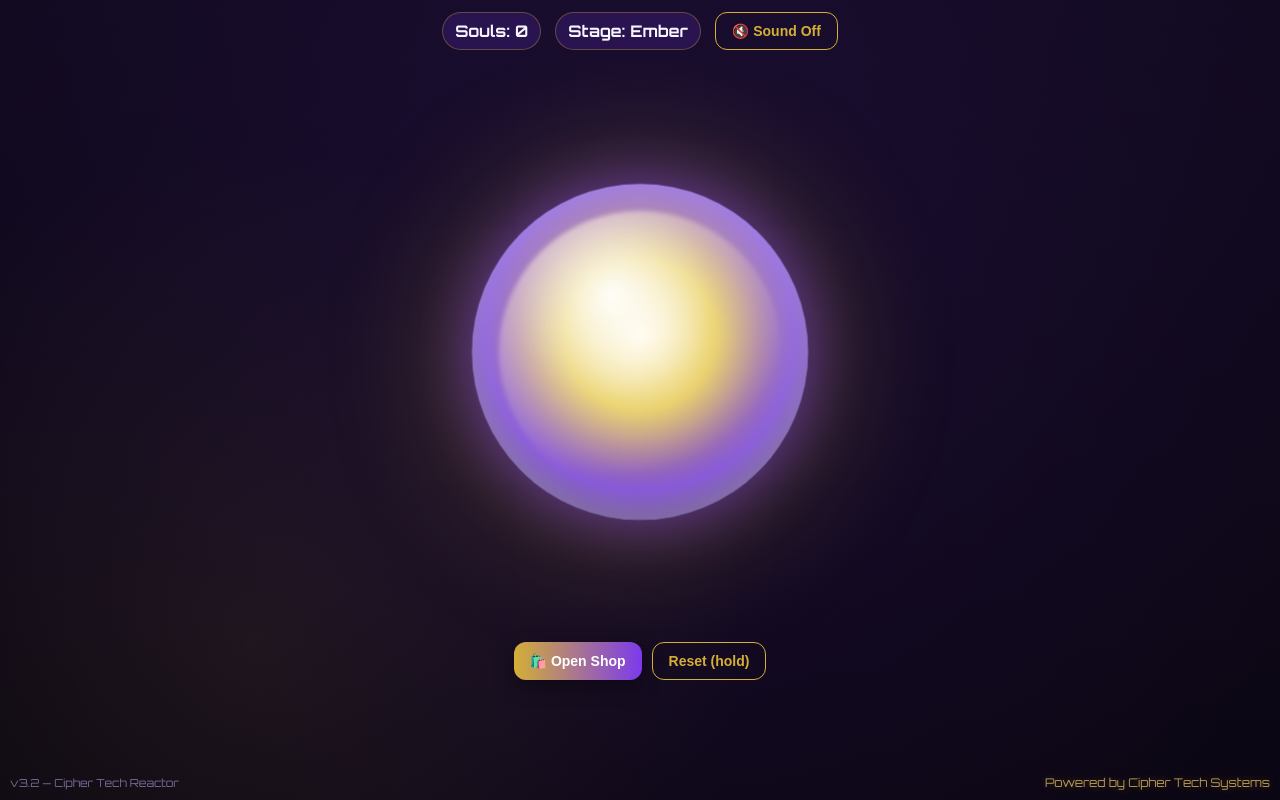
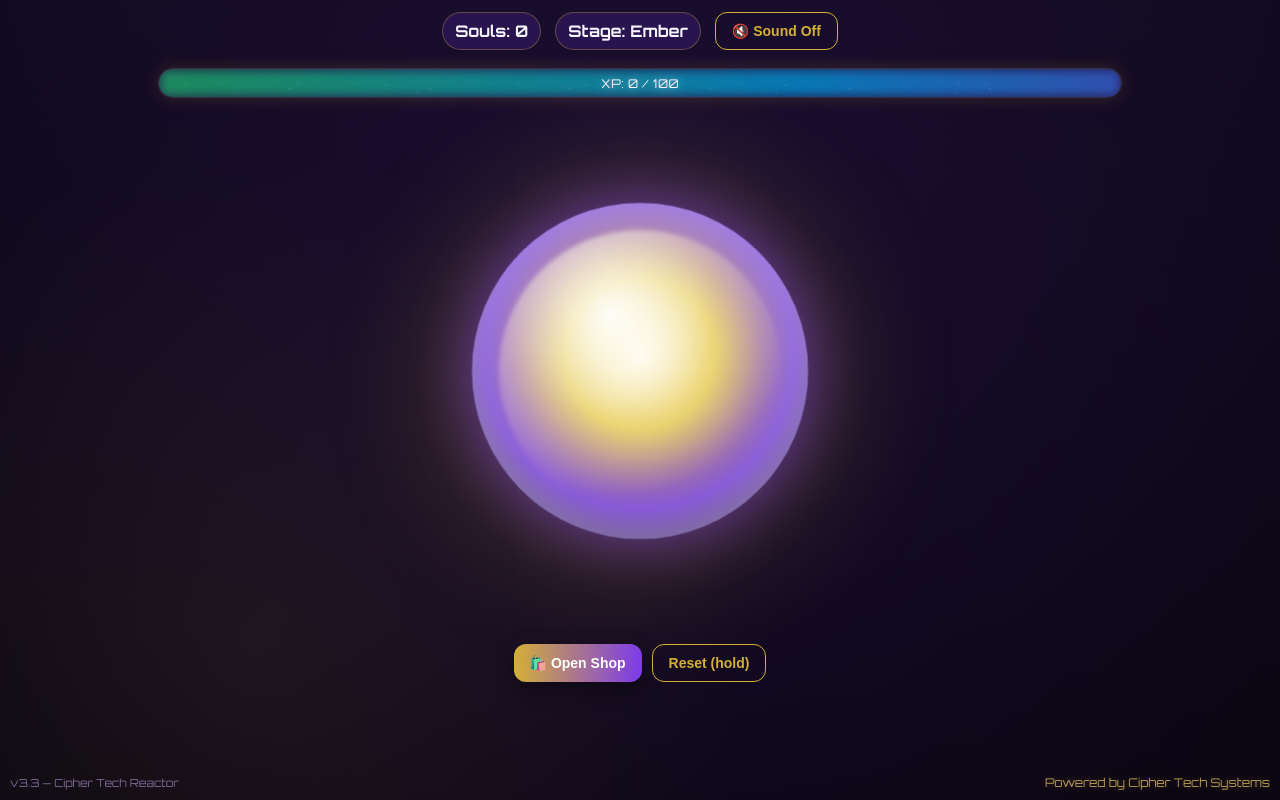
Before and after one commit to jds1985/Soul_Generator, a plain HTML site: page index.html in a window 1280 px wide. Drawn offline with Linux system fonts and the light colour scheme.

Commit message:
Update index.html for version 3.3 and add XP bar
Updated the title and description meta tags for version 3.3. Added an XP bar with visual effects.

```diff
--- a/index.html
+++ b/index.html
@@ -2,8 +2,8 @@
 <head>
   <meta charset="utf-8" />
   <meta name="viewport" content="width=device-width, initial-scale=1" />
-  <title>Soul Generator v3.2 — Cipher Tech Reactor (Winds of Ascension)</title>
-  <meta name="description" content="Tap the core to awaken souls. Cinematic particles, wind-chime ambience, sparkling taps, gust-of-wind ascensions, stage-evolving orb, and Cipher Tech boot sequence." />
+  <title>Soul Generator v3.3 — Cipher Tech Reactor (Soul Ascent)</title>
+  <meta name="description" content="Tap the core to awaken souls. Rainbow XP bar, cinematic particles, wind-chime ambience, sparkling taps, gust-of-wind ascensions, stage-evolving orb, and Cipher Tech boot sequence." />
   <link href="https://fonts.googleapis.com/css2?family=Orbitron:wght@400;700&display=swap" rel="stylesheet">
   <style>
     :root {
@@ -37,8 +37,27 @@ header { display:flex; align-items:center; justify-content:center; gap:14px; pad
 .btn { background: linear-gradient(90deg,var(--gold),var(--purple)); border: none; padding: 10px 16px; border-radius: 12px; color: #fff; cursor: pointer; box-shadow: 0 6px 20px rgba(0,0,0,0.4); font-size: 14px; font-weight: 700; }
 .btn.outline { background: transparent; border:1px solid var(--gold); color: var(--gold); box-shadow:none; }
 
+/* XP Bar (rainbow, orb-synced) */
+.xp-wrap { width: min(92vw, 980px); margin: 6px auto 0; padding: 0 8px; }
+.xp { position: relative; height: 30px; border-radius: 999px; overflow: hidden; border:1px solid rgba(255,255,255,0.15);
+  background: rgba(20, 12, 36, 0.55); box-shadow: 0 0 20px rgba(124,58,237,0.25) inset, 0 0 16px rgba(212,175,55,0.18);
+  animation: pulseSync 2.4s ease-in-out infinite; }
+/* flowing rainbow underlay */
+.xp::before { content:""; position:absolute; inset:0; background: linear-gradient(90deg,
+  #ff0080, #ff8c00, #ffe600, #21d07a, #00b3ff, #7c3aed, #ff0080);
+  background-size: 400% 100%; filter: blur(6px); opacity: 0.65; animation: rainbow 10s linear infinite; }
+/* fill layer */
+.xp-fill { position:absolute; top:0; left:0; height:100%; width:0%; border-radius: 999px; background: linear-gradient(90deg, rgba(212,175,55,0.9), rgba(124,58,237,0.95)); box-shadow: 0 0 18px rgba(212,175,55,0.45), 0 0 24px rgba(124,58,237,0.35); transition: width 420ms ease; }
+/* inner spark noise */
+.xp-sparks { position:absolute; inset:0; pointer-events:none; background-image: radial-gradient(circle at 10% 50%, rgba(255,255,255,0.25) 0 1px, transparent 1px), radial-gradient(circle at 30% 40%, rgba(255,255,255,0.2) 0 1px, transparent 1px), radial-gradient(circle at 60% 60%, rgba(255,255,255,0.15) 0 1px, transparent 1px), radial-gradient(circle at 80% 35%, rgba(255,255,255,0.2) 0 1px, transparent 1px); background-size: 140px 40px, 200px 40px, 180px 40px, 220px 40px; background-repeat: repeat; opacity: 0.35; animation: sparks 6s linear infinite; }
+.xp-text { position:absolute; inset:0; display:grid; place-items:center; font-size: 12px; letter-spacing: 0.5px; text-shadow: 0 0 8px rgba(255,255,255,0.5); }
+
+@keyframes rainbow { 0%{ background-position: 0% 50%; } 100%{ background-position: 400% 50%; } }
+@keyframes sparks { 0%{ background-position: 0 0, 0 0, 0 0, 0 0; } 100%{ background-position: 140px 0, 200px 0, 180px 0, 220px 0; } }
+@keyframes pulseSync { 0%,100%{ box-shadow: 0 0 20px rgba(124,58,237,0.25) inset, 0 0 16px rgba(212,175,55,0.18);} 50%{ box-shadow: 0 0 30px rgba(124,58,237,0.35) inset, 0 0 28px rgba(212,175,55,0.28);} }
+
 /* Arena */
-.arena { position: relative; width:100%; height: calc(100vh - 220px); display:grid; place-items:center; }
+.arena { position: relative; width:100%; height: calc(100vh - 254px); display:grid; place-items:center; }
 
 /* Background pulse wave */
 .pulse { position: absolute; inset: 0; pointer-events:none; opacity: 0; transform: scale(0.9);
@@ -109,7 +128,13 @@ header { display:flex; align-items:center; justify-content:center; gap:14px; pad
     <div class="pill">Souls: <span id="souls">0</span></div>
     <div class="pill">Stage: <span id="stageName">Ember</span></div>
     <button id="soundBtn" class="btn outline">🔇 Sound Off</button>
-  </header>  <main class="arena">
+  </header>  <!-- XP BAR -->  <div class="xp-wrap">
+    <div class="xp" id="xpBar">
+      <div class="xp-fill" id="xpFill"></div>
+      <div class="xp-sparks"></div>
+      <div class="xp-text" id="xpText">XP: 0 / 100</div>
+    </div>
+  </div>  <main class="arena">
     <div class="pulse" id="pulse"></div>
     <div class="orb" id="orb" role="button" aria-label="Generate soul energy"></div>
   </main>  <div class="controls">
@@ -136,7 +161,7 @@ header { display:flex; align-items:center; justify-content:center; gap:14px; pad
       <div class="boot-line" id="o3">Offline</div>
     </div>
   </div>  <!-- Watermarks -->  <div class="wm-right">Powered by Cipher Tech Systems</div>
-  <div class="wm-left">v3.2 — Cipher Tech Reactor</div>  <div class="ascend" id="ascendMsg"></div>  <script>
+  <div class="wm-left">v3.3 — Cipher Tech Reactor</div>  <div class="ascend" id="ascendMsg"></div>  <script>
   ;(() => {
     // ===== Elements =====
     const orb = document.getElementById('orb');
@@ -153,6 +178,10 @@ header { display:flex; align-items:center; justify-content:center; gap:14px; pad
     const offText = document.getElementById('offText');
     const pulse = document.getElementById('pulse');
     const ascendMsg = document.getElementById('ascendMsg');
+    // XP bar
+    const xpBar = document.getElementById('xpBar');
+    const xpFill = document.getElementById('xpFill');
+    const xpText = document.getElementById('xpText');
 
     // ===== Stages & palettes =====
     const STAGES = [
@@ -197,6 +226,34 @@ header { display:flex; align-items:center; justify-content:center; gap:14px; pad
     let lastStageIndex = currentStageIndex(state.souls);
     applyStageColors(lastStageIndex);
 
+    function nextThreshold(idx){
+      if(idx >= STAGES.length-1) return null; // max stage
+      return STAGES[idx+1].threshold;
+    }
+
+    function updateXPBar(){
+      const idx = currentStageIndex(state.souls);
+      const next = nextThreshold(idx);
+      if(next === null){
+        xpFill.style.width = '100%';
+        xpText.textContent = 'XP: MAX';
+        return;
+      }
+      const currBase = STAGES[idx].threshold;
+      const progress = Math.max(0, Math.min(1, (state.souls - currBase) / (next - currBase)));
+      xpFill.style.width = (progress * 100).toFixed(1) + '%';
+      xpText.textContent = `XP: ${format(state.souls)} / ${format(next)}`;
+    }
+
+    function flashXP(){
+      // brief white flash overlay using box-shadow bump on the fill layer
+      xpFill.animate([
+        { boxShadow: '0 0 18px rgba(212,175,55,0.45), 0 0 24px rgba(124,58,237,0.35)' },
+        { boxShadow: '0 0 34px rgba(255,255,255,0.95), 0 0 42px rgba(255,255,255,0.65)' },
+        { boxShadow: '0 0 18px rgba(212,175,55,0.45), 0 0 24px rgba(124,58,237,0.35)' }
+      ], { duration: 700, easing: 'ease-out' });
+    }
+
     function showAscend(name){
       ascendMsg.textContent = `You have ascended to ${name}.`;
       ascendMsg.classList.add('show');
@@ -208,11 +265,14 @@ header { display:flex; align-items:center; justify-content:center; gap:14px; pad
       const idx = currentStageIndex(state.souls);
       const name = STAGES[idx].name;
       stageNameEl.textContent = name;
+      updateXPBar();
       if(idx > lastStageIndex){ // stage up
         applyStageColors(idx);
         stageFlare();
         showAscend(name);
         playGust();
+        flashXP();
+        playSparkle(1); // tiny sparkle accent for the flash
       }
       lastStageIndex = idx;
       save();
@@ -295,10 +355,9 @@ header { display:flex; align-items:center; justify-content:center; gap:14px; pad
     let chimeTimer = null;
     function startChimeAmbience(){
       if(chimeTimer) clearInterval(chimeTimer);
-      // schedule a small stack of chimes every few seconds
       chimeTimer = setInterval(()=>{
         if(state.sound!=='on' || !audioCtx) return;
-        const base = 440 * Math.pow(2, (Math.random()*12-6)/12); // random base around A4
+        const base = 440 * Math.pow(2, (Math.random()*12-6)/12);
         for(let i=0;i<3;i++) setTimeout(()=>playChime(base * (i===0?1: (i===1?1.25:1.5))), i*220);
       }, 3200);
     }
@@ -312,8 +371,8 @@ header { display:flex; align-items:center; justify-content:center; gap:14px; pad
     }
 
     // Tap sparkle (short tinkle)
-    function playSparkle(){ if(state.sound!=='on' || !audioCtx) return;
-      const o = audioCtx.createOscillator(); o.type='triangle'; o.frequency.value = 1600 + Math.random()*800;
+    function playSparkle(mult=1){ if(state.sound!=='on' || !audioCtx) return;
+      const o = audioCtx.createOscillator(); o.type='triangle'; o.frequency.value = (1600 + Math.random()*800) * mult;
       const g = audioCtx.createGain(); g.gain.value = 0.0001; const hp = audioCtx.createBiquadFilter(); hp.type='highpass'; hp.frequency.value = 800;
       o.connect(hp); hp.connect(g); g.connect(reverb); g.connect(masterGain);
       const now = audioCtx.currentTime; g.gain.exponentialRampToValueAtTime(0.22, now+0.01); g.gain.exponentialRampToValueAtTime(0.0001, now+0.25);
```
